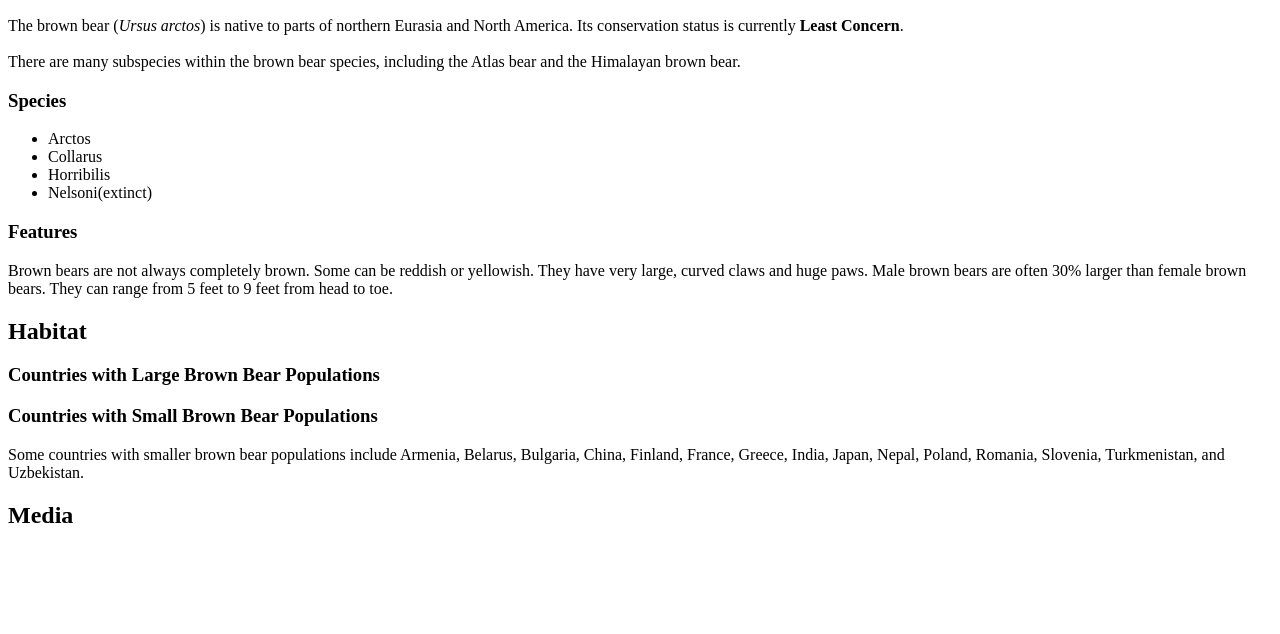
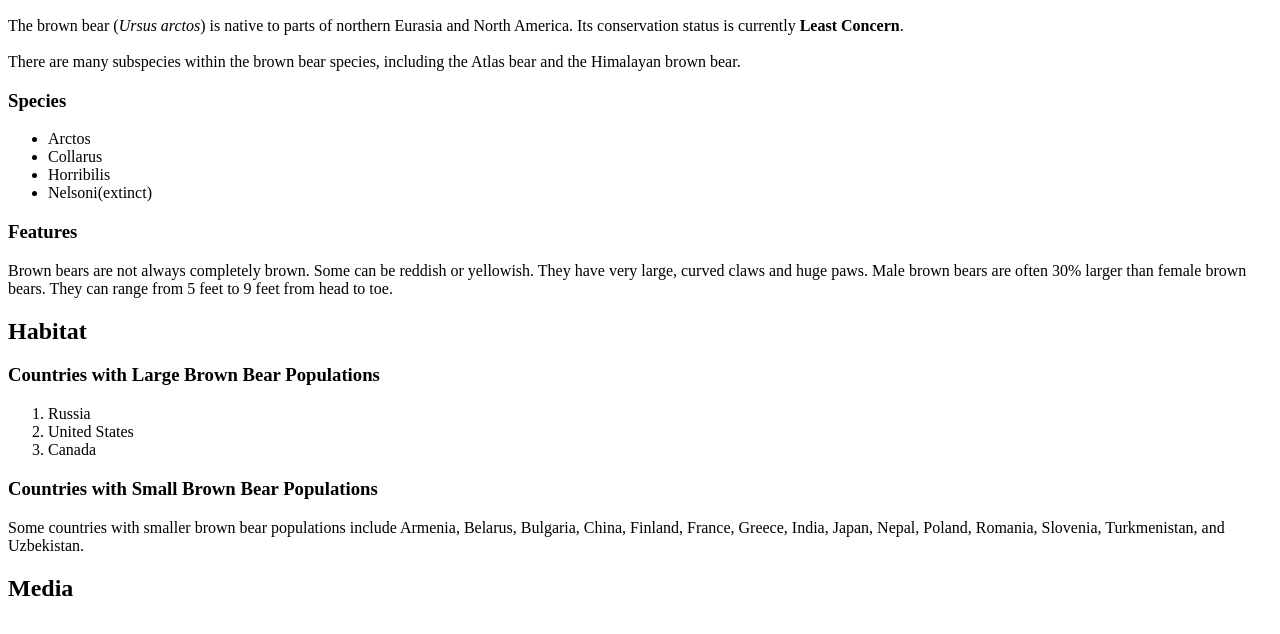
Before and after one commit to jairoferreira/LearningWithCodecademy, a plain HTML site: page INTRODUCTION.html in a window 1280 px wide. Shown: the part 110-744 px from the top of the page. Drawn offline with Linux system fonts and the light colour scheme.

Commit message:
Ordered Lists

```diff
--- a/INTRODUCTION.html
+++ b/INTRODUCTION.html
@@ -35,6 +35,11 @@
     <div id="habitat">
         <h2>Habitat</h2>
         <h3>Countries with Large Brown Bear Populations</h3>
+        <ol>
+            <li>Russia</li>
+            <li>United States</li>
+            <li>Canada</li>
+        </ol>
         <h3>Countries with Small Brown Bear Populations</h3>
         <p>Some countries with smaller brown bear populations include Armenia, Belarus, Bulgaria, China, Finland,
             France, Greece, India, Japan, Nepal, Poland, Romania, Slovenia, Turkmenistan, and Uzbekistan.</p>
```
